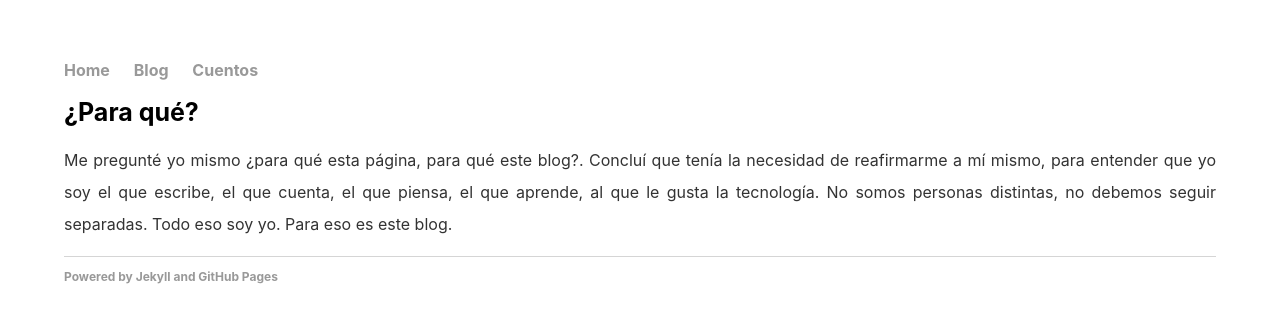
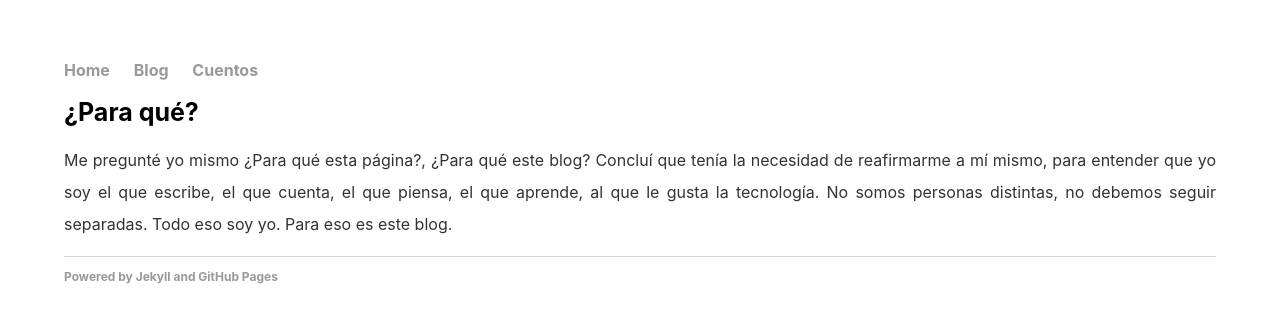
Before and after one commit to jumedata/jume-blog, a Jekyll site: the page built from _posts/2021-06-10-Paraque.md, in a window 1280 px wide. Shown: the top 323 px of the page. Built offline with Jekyll 4.4.1, drawn with Linux system fonts in a browser that asks for light colours.

```diff
--- a/_posts/2021-06-10-Paraque.md
+++ b/_posts/2021-06-10-Paraque.md
@@ -5,4 +5,4 @@ date: 2021-06-10
 categories: post
 ---
 
-Me pregunté yo mismo ¿para qué esta página, para qué este blog?. Concluí que tenía la necesidad de reafirmarme a mí mismo, para entender que yo soy el que escribe, el que cuenta, el que piensa, el que aprende, al que le gusta la tecnología. No somos personas distintas, no debemos seguir separadas. Todo eso soy yo. Para eso es este blog.
+Me pregunté yo mismo ¿Para qué esta página?, ¿Para qué este blog? Concluí que tenía la necesidad de reafirmarme a mí mismo, para entender que yo soy el que escribe, el que cuenta, el que piensa, el que aprende, al que le gusta la tecnología. No somos personas distintas, no debemos seguir separadas. Todo eso soy yo. Para eso es este blog.
```
